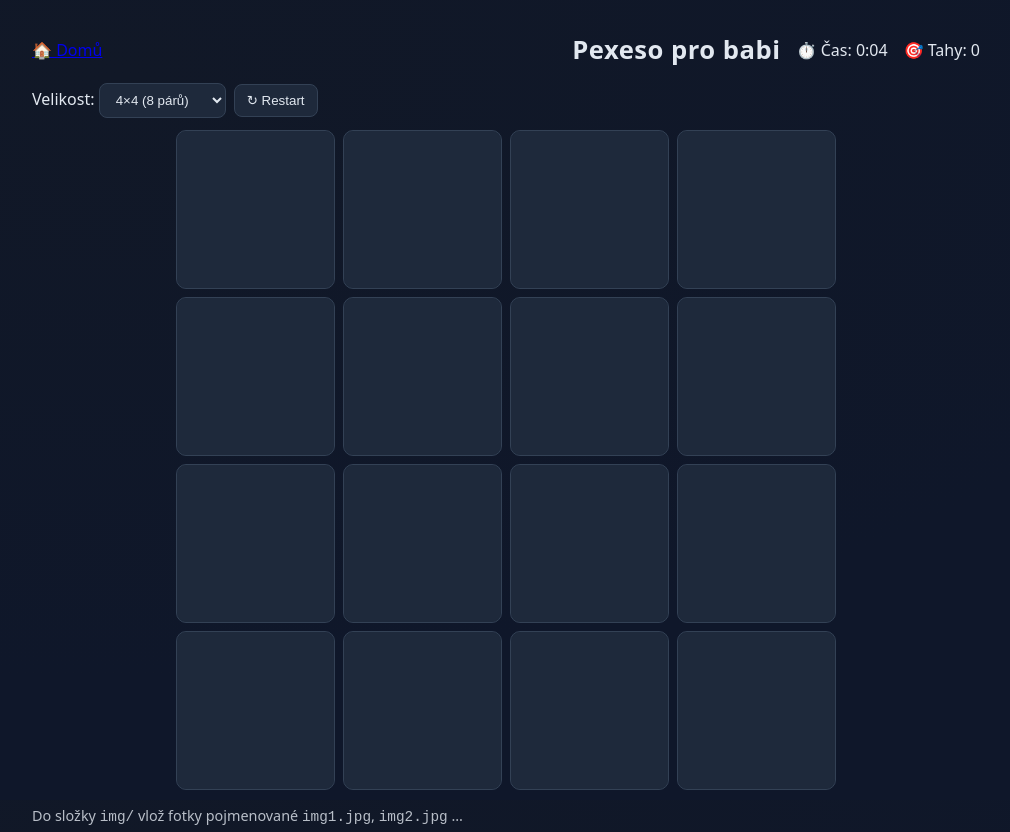
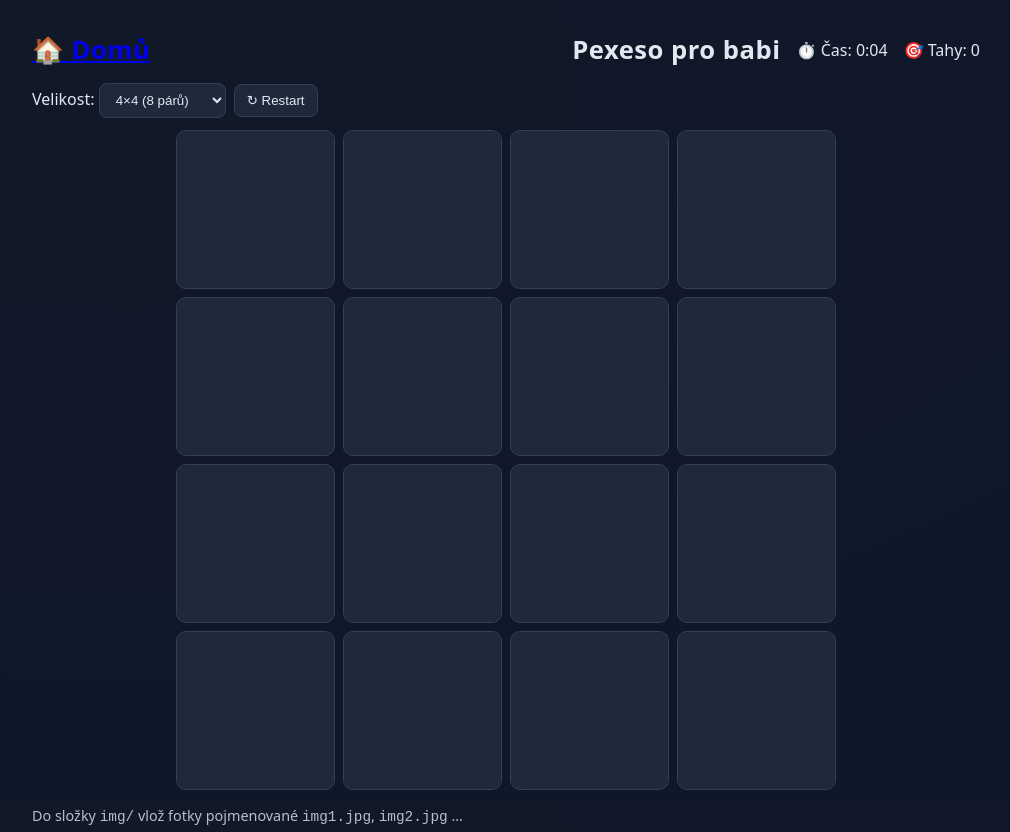
Before and after one commit to HankaXX/babi-pexeso, a plain HTML site: page index.html in a window 1280 px wide. Shown: the whole page, without its empty margins (134-1144 px from the left). Drawn offline with Linux system fonts and the light colour scheme.

Commit message:
Update index.html

```diff
--- a/index.html
+++ b/index.html
@@ -14,8 +14,8 @@
     <main class="container">
         <header class="topbar">
 
-<a href="https://hankaxx.github.io/homepage/"
-    >🏠 Domů</a>
+<h1><a href="https://hankaxx.github.io/homepage/"
+    >🏠 Domů</a></h1>
 
             <h1>Pexeso pro babi</h1>
             <div class="stats">
```
